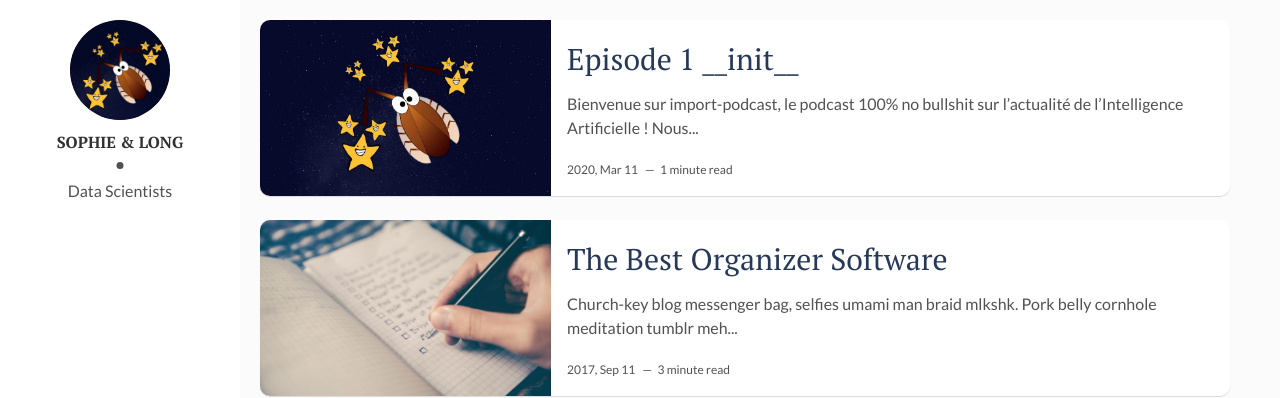
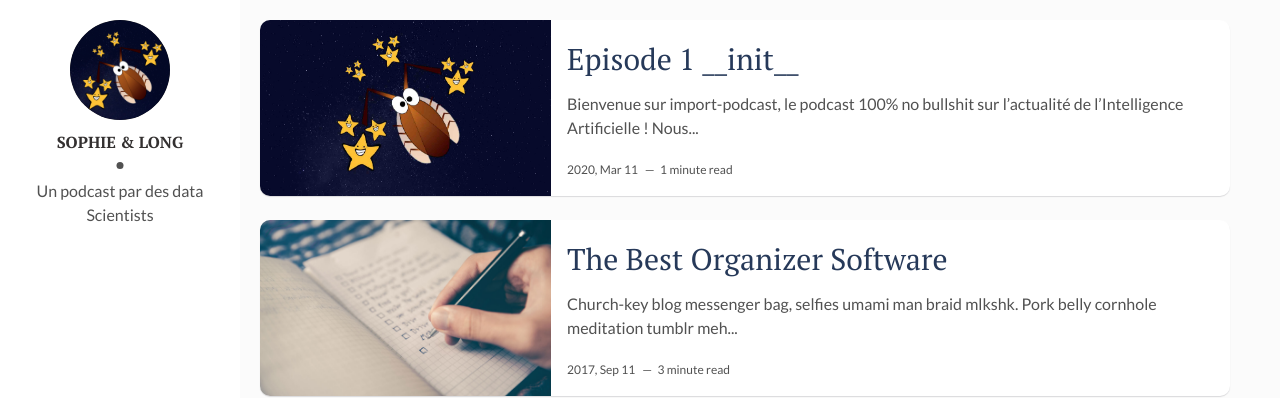
Before and after one commit to import-podcast/import-podcast.github.io, a Jekyll site: the page built from index.html, in a window 1280 px wide. Shown: the top 398 px of the page. Built offline with Jekyll 4.4.1, drawn with Linux system fonts in a browser that asks for light colours; the list of posts is cut into pages by our own code.

Commit message:
doc: description and links

```diff
--- a/_config.yml
+++ b/_config.yml
@@ -1,8 +1,7 @@
-title: Hello, world! I'm David Freeman
+title: Import Podcast
 description: > # this means to ignore newlines until "baseurl:"
-  Write an awesome description for your new site here. You can edit this
-  line in _config.yml. It will appear in your document head meta (for
-  Google search results) and in your feed.xml site description.
+  Le podcast francophone sur l'actualité data science,
+  à destination des professionels de l'univers de la data
 permalink: ':title/'
 baseurl: "" # the subpath of your site, e.g. /blog
 url: "http://import-podcast.ai" # the base hostname & protocol for your site, e.g. http://example.com
@@ -11,15 +10,15 @@ site-twitter: #if your site has a twitter account, enter it here
 # Author Settings
 author: Sophie & Long # add your name
 author-img: logo_import_podcast.png # add your photo
-about-author: Data Scientists # add description
+about-author: Un podcast par des data Scientists # add description
 social-twitter: # add your Twitter handle
 social-facebook: # add your Facebook handle
-social-github: artemsheludko # add your Github handle
+social-github: https://github.com/import-podcast # add your Github handle
 social-linkedin: # add your Linkedin handle
 social-email: # add your Email address
 
 # Disqus
-discus-identifier: mr-brown # add your discus identifier
+discus-identifier:  # add your discus identifier
 
 # Tracker
 analytics: # Google Analytics
```
